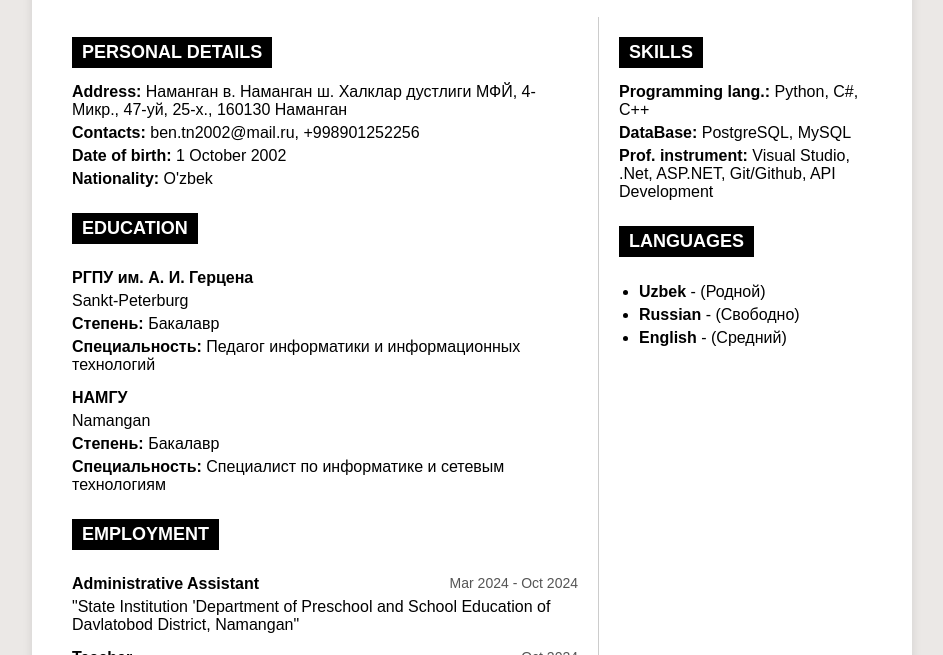
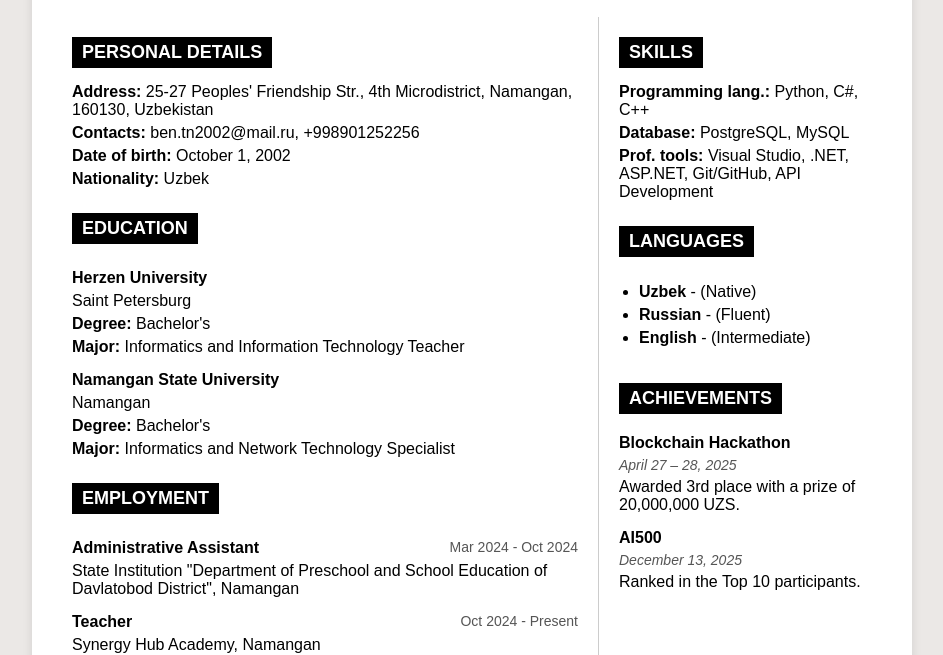
Before and after one commit to beorht/cv, a plain HTML site: page index.html in a window 1280 px wide. Shown: the part 145-800 px from the top of the page, without its empty margins (168-1111 px from the left). Drawn offline with Linux system fonts and the light colour scheme.

Commit message:
Add new part to CV, Achievment

```diff
--- a/index.html
+++ b/index.html
@@ -1,5 +1,5 @@
 <!DOCTYPE html>
-<html lang="ru">
+<html lang="en">
 <head>
     <meta charset="UTF-8">
     <meta name="viewport" content="width=device-width, initial-scale=1.0">
@@ -16,33 +16,33 @@
             <div class="left-column">
                 <section class="personal-details">
                     <h2>PERSONAL DETAILS</h2>
-                    <p><strong>Address:</strong> Наманган в. Наманган ш. Халклар дустлиги МФЙ, 4-Микр., 47-уй, 25-х., 160130 Наманган</p>
+                    <p><strong>Address:</strong> 25-27 Peoples' Friendship Str., 4th Microdistrict, Namangan, 160130, Uzbekistan</p>
                     <p><strong>Contacts:</strong> ben.tn2002@mail.ru, +998901252256</p>
-                    <p><strong>Date of birth:</strong> 1 October 2002</p>
-                    <p><strong>Nationality:</strong> O'zbek</p>
+                    <p><strong>Date of birth:</strong> October 1, 2002</p>
+                    <p><strong>Nationality:</strong> Uzbek</p>
                 </section>
                 <section class="education">
                     <h2>EDUCATION</h2>
-                    <h3>РГПУ им. А. И. Герцена</h3>
-                    <p>Sankt-Peterburg</p>
-                    <p><strong>Степень:</strong> Бакалавр</p>
-                    <p><strong>Специальность:</strong> Педагог информатики и информационных технологий</p>
-                    <h3>НАМГУ</h3>
+                    <h3>Herzen University</h3>
+                    <p>Saint Petersburg</p>
+                    <p><strong>Degree:</strong> Bachelor's</p>
+                    <p><strong>Major:</strong> Informatics and Information Technology Teacher</p>
+                    <h3>Namangan State University</h3>
                     <p>Namangan</p>
-                    <p><strong>Степень:</strong> Бакалавр</p>
-                    <p><strong>Специальность:</strong> Специалист по информатике и сетевым технологиям</p>
+                    <p><strong>Degree:</strong> Bachelor's</p>
+                    <p><strong>Major:</strong> Informatics and Network Technology Specialist</p>
                 </section>
                 <section class="employment">
                     <h2>EMPLOYMENT</h2>
                     <div class="job">
                         <span class="date">Mar 2024 - Oct 2024</span>
                         <h3>Administrative Assistant</h3>
-                        <p>"State Institution 'Department of Preschool and School Education of Davlatobod District, Namangan"</p>
+                        <p>State Institution "Department of Preschool and School Education of Davlatobod District", Namangan</p>
                     </div>
                     <div class="job">
-                        <span class="date">Oct 2024</span>
+                        <span class="date">Oct 2024 - Present</span>
                         <h3>Teacher</h3>
-                        <p>OOO "Synegry Hub Academy", Namangan</p>
+                        <p>Synergy Hub Academy, Namangan</p>
                     </div>
                 </section>
                 <section class="hobbies">
@@ -54,16 +54,29 @@
                 <section class="skills">
                     <h2>SKILLS</h2>
                     <p><strong>Programming lang.:</strong> Python, C#, C++</p>
-                    <p><strong>DataBase:</strong> PostgreSQL, MySQL</p>
-                    <p><strong>Prof. instrument:</strong> Visual Studio, .Net, ASP.NET, Git/Github, API Development</p>
+                    <p><strong>Database:</strong> PostgreSQL, MySQL</p>
+                    <p><strong>Prof. tools:</strong> Visual Studio, .NET, ASP.NET, Git/GitHub, API Development</p>
                 </section>
                 <section class="languages">
                     <h2>LANGUAGES</h2>
                     <ul>
-                        <li><strong>Uzbek</strong>    - (Родной)</li>
-                        <li><strong>Russian</strong> - (Свободно)</li>
-                        <li><strong>English</strong>  - (Средний)</li>
+                        <li><strong>Uzbek</strong> - (Native)</li>
+                        <li><strong>Russian</strong> - (Fluent)</li>
+                        <li><strong>English</strong> - (Intermediate)</li>
                     </ul>
+                </section>
+                <section class="achievements">
+                    <h2>ACHIEVEMENTS</h2>
+                    <div class="achievement">
+                        <h3>Blockchain Hackathon</h3>
+                        <p class="date">April 27 – 28, 2025</p>
+                        <p>Awarded 3rd place with a prize of 20,000,000 UZS.</p>
+                    </div>
+                    <div class="achievement">
+                        <h3>AI500</h3>
+                        <p class="date">December 13, 2025</p>
+                        <p>Ranked in the Top 10 participants.</p>
+                    </div>
                 </section>
             </div>
         </div>
--- a/style.css
+++ b/style.css
@@ -101,6 +101,27 @@ h2 {
     margin: 5px 0px;
 }
 
+.achievement {
+    margin-bottom: 15px;
+}
+
+.achievement h3 {
+    margin-top: 10px;
+    margin-bottom: 5px;
+    font-size: 16px;
+}
+
+.achievement .date {
+    font-size: 14px;
+    color: #555;
+    margin: 0;
+    font-style: italic;
+}
+
+.achievement p {
+    margin: 5px 0;
+}
+
 footer {
     border-top: 1px solid #ccc;
     padding-top: 10px;
```
Also changed, not shown: 1 other file.
